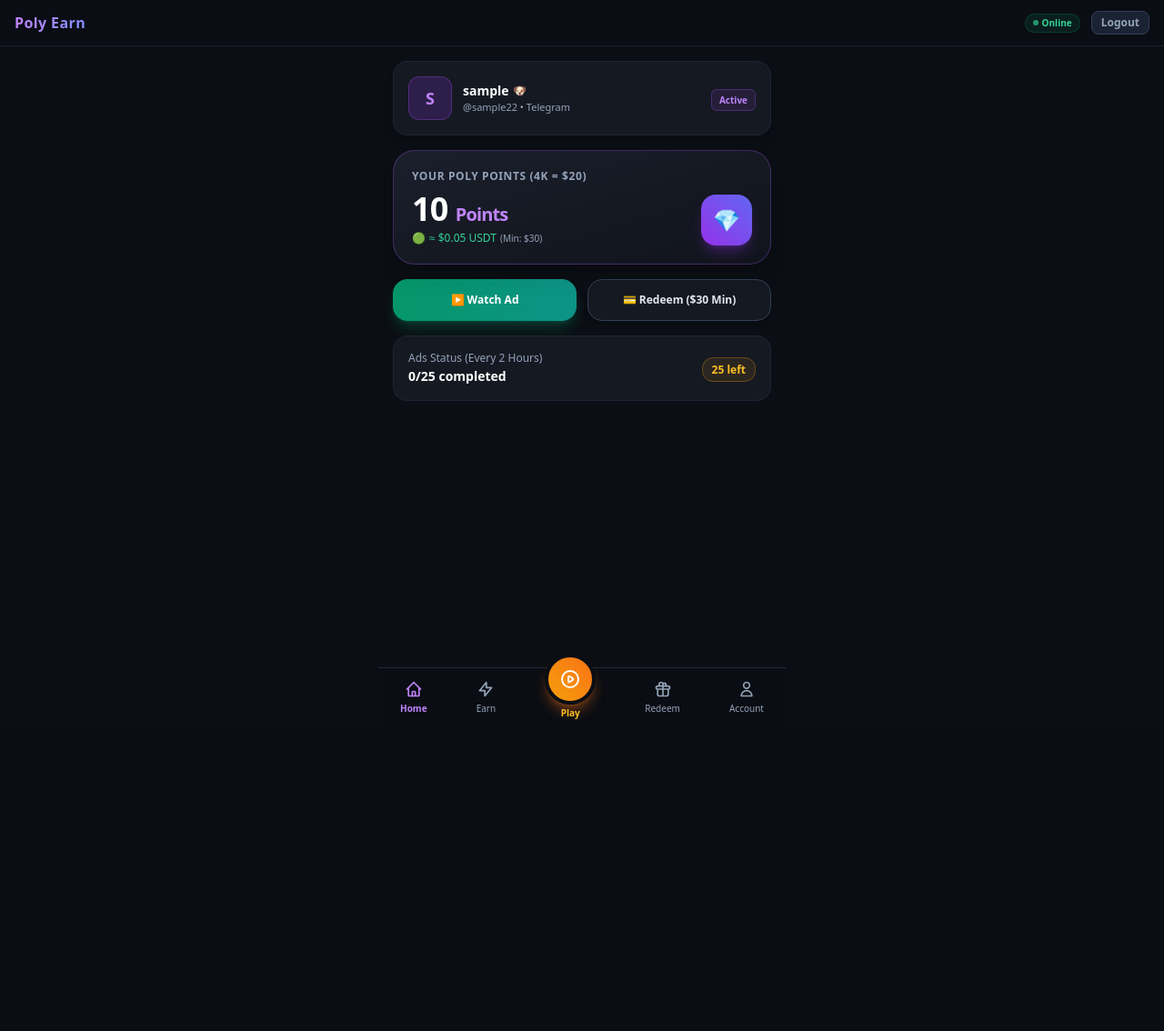
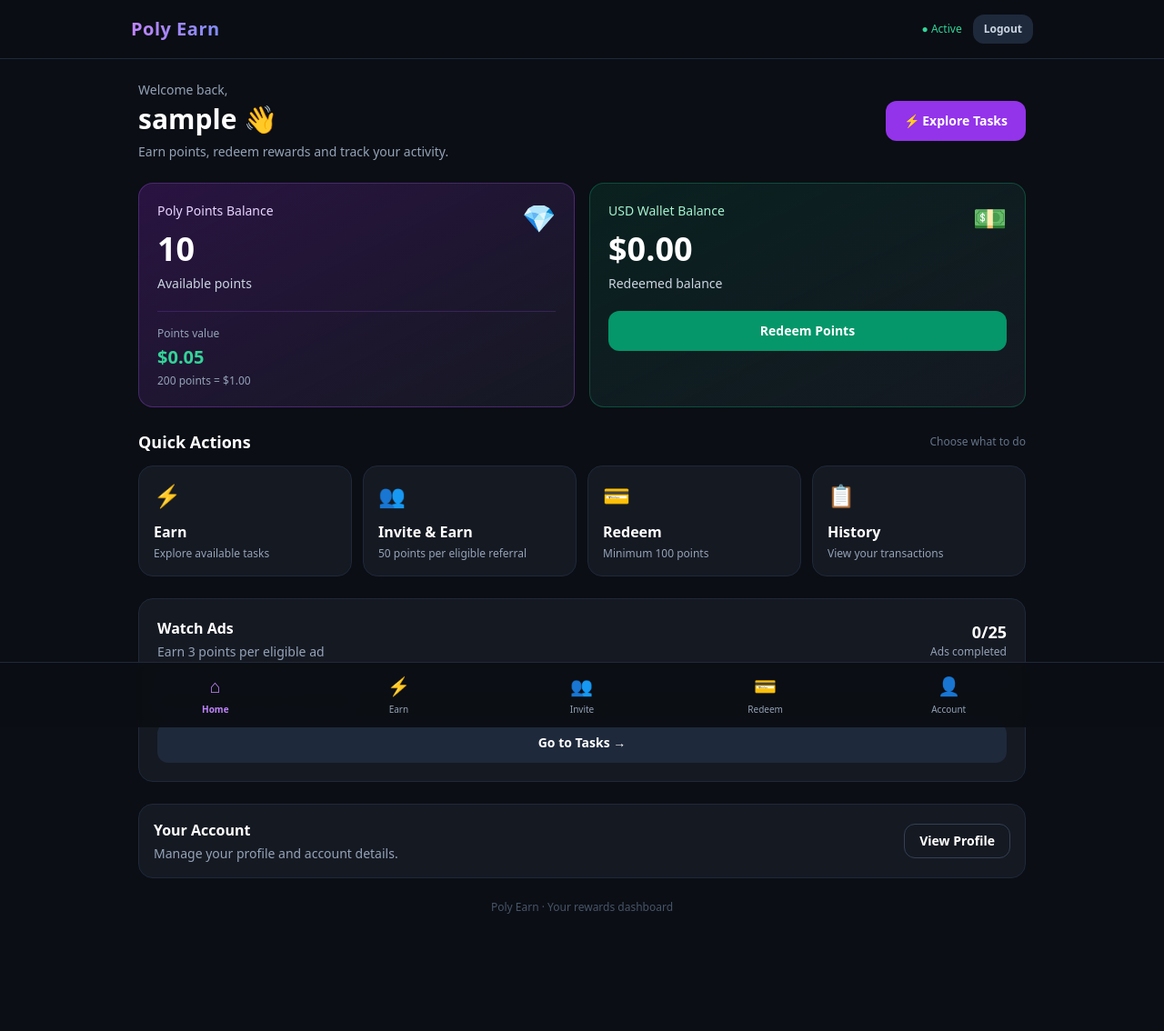
Before and after one commit to wizzidiamondblog-sketch/poly-earn, a Flask app: page /dashboard in a window 1280 px wide. Shown: the whole page at 91% size. Before the commit the page ends 791 px from the top, so only its background shows below. Run offline with Flask 3, Linux system fonts and the light colour scheme; the visitor is signed in with stand-in values (Sample User, id 1); a database or web service that is not in the repository returns one stand-in record (values such as "Sample title"); some libraries are stand-ins or nearby versions.

Commit message:
Update dashboard.html

```diff
--- a/templates/dashboard.html
+++ b/templates/dashboard.html
@@ -1,3 +1,4 @@
+
 <!DOCTYPE html>
 <html lang="en">
 <head>
@@ -5,116 +6,219 @@
   <meta name="viewport" content="width=device-width, initial-scale=1.0">
   <title>Poly Earn - Dashboard</title>
   <script src="https://cdn.tailwindcss.com"></script>
+  <meta name="theme-color" content="#0b0e14">
 </head>
-<body class="bg-[#0b0e14] text-white min-h-screen pb-24 font-sans select-none">
 
-  <!-- Top Navigation / Header -->
-  <div class="flex justify-between items-center px-4 py-3 bg-[#0b0e14]/90 backdrop-blur border-b border-slate-800/60 sticky top-0 z-50">
-    <span class="text-base font-black tracking-wide bg-gradient-to-r from-purple-400 to-indigo-400 bg-clip-text text-transparent">Poly Earn</span>
-    <div class="flex items-center space-x-3">
-      <span class="inline-flex items-center px-2 py-0.5 rounded-full text-[10px] font-semibold bg-emerald-500/10 text-emerald-400 border border-emerald-500/20">
-        <span class="w-1.5 h-1.5 mr-1 bg-emerald-400 rounded-full animate-pulse"></span> Online
-      </span>
-      <a href="/logout" class="text-slate-400 hover:text-white text-xs font-semibold bg-slate-800/80 px-2.5 py-1 rounded-lg border border-slate-700">Logout</a>
+<body class="bg-[#0b0e14] text-white min-h-screen pb-24 font-sans">
+
+  <header class="sticky top-0 z-40 bg-[#0b0e14]/95 backdrop-blur border-b border-slate-800">
+    <div class="max-w-5xl mx-auto px-4 py-4 flex items-center justify-between">
+      <a href="/dashboard"
+         class="text-xl font-black tracking-wide bg-gradient-to-r from-purple-400 to-indigo-400 bg-clip-text text-transparent">
+        Poly Earn
+      </a>
+
+      <div class="flex items-center gap-3">
+        <span class="text-xs text-emerald-400">● Active</span>
+        <a href="/logout"
+           class="text-xs font-semibold text-slate-300 bg-slate-800 px-3 py-2 rounded-xl">
+          Logout
+        </a>
       </div>
     </div>
+  </header>
 
-  <!-- Main Container -->
-  <div class="max-w-md mx-auto p-4 space-y-4">
+  <main class="max-w-5xl mx-auto p-4 md:p-6 space-y-6">
 
-    <!-- Flash Messages -->
     {% with messages = get_flashed_messages(with_categories=true) %}
       {% if messages %}
         {% for category, message in messages %}
-          <div class="p-3 rounded-2xl text-center text-xs font-semibold border {% if category == 'error' %}bg-rose-500/10 border-rose-500/30 text-rose-400{% else %}bg-emerald-500/10 border-emerald-500/30 text-emerald-400{% endif %}">
+          <div class="p-3 rounded-xl text-sm border
+            {% if category == 'error' %}
+              bg-rose-500/10 border-rose-500/30 text-rose-300
+            {% else %}
+              bg-emerald-500/10 border-emerald-500/30 text-emerald-300
+            {% endif %}">
             {{ message }}
           </div>
         {% endfor %}
       {% endif %}
     {% endwith %}
 
-    <!-- Profile & Status Header Card -->
-    <div class="bg-[#151922] border border-slate-800/80 rounded-2xl p-4 flex items-center justify-between shadow-lg">
-      <div class="flex items-center space-x-3">
-        <div class="w-12 h-12 rounded-xl bg-purple-600/20 border border-purple-500/30 flex items-center justify-center font-bold text-purple-400 text-lg">
-          {{ username[0] | upper }}
+    <section class="flex flex-col sm:flex-row sm:items-center sm:justify-between gap-3">
+      <div>
+        <p class="text-sm text-slate-400">Welcome back,</p>
+        <h1 class="text-2xl md:text-3xl font-black mt-1">
+          {{ username }} 👋
+        </h1>
+        <p class="text-sm text-slate-400 mt-2">
+          Earn points, redeem rewards and track your activity.
+        </p>
       </div>
+
+      <a href="/tasks"
+         class="inline-flex justify-center items-center gap-2 bg-purple-600 hover:bg-purple-500 px-5 py-3 rounded-xl font-bold text-sm">
+        ⚡ Explore Tasks
+      </a>
+    </section>
+
+    <section class="grid grid-cols-1 sm:grid-cols-2 gap-4">
+
+      <div class="rounded-2xl p-5 border border-purple-500/30 bg-gradient-to-br from-purple-900/40 to-[#151922]">
+        <div class="flex justify-between items-start">
           <div>
-          <h3 class="font-bold text-sm text-white flex items-center">{{ username }} <span class="ml-1 text-xs">🐶</span></h3>
-          <p class="text-[11px] text-slate-400">@{{ username | lower }}22 &bull; Telegram</p>
+            <p class="text-sm text-purple-200">Poly Points Balance</p>
+            <h2 class="text-3xl md:text-4xl font-black mt-3 break-words">
+              {{ points }}
+            </h2>
+            <p class="text-sm text-slate-300 mt-2">Available points</p>
           </div>
+          <div class="text-3xl">💎</div>
         </div>
-      <div class="text-right">
-        <span class="text-[10px] bg-purple-500/10 text-purple-400 border border-purple-500/30 px-2 py-1 rounded-md font-bold">Active</span>
+
+        <div class="mt-5 pt-4 border-t border-purple-500/20">
+          <p class="text-xs text-slate-400">Points value</p>
+          <p class="text-xl font-bold text-emerald-400 mt-1">
+            ${{ "%.2f"|format(usd_value|float) }}
+          </p>
+          <p class="text-xs text-slate-400 mt-1">200 points = $1.00</p>
         </div>
       </div>
 
-    <!-- YOUR POLY POINTS BALANCE CARD -->
-    <div class="bg-gradient-to-br from-[#1a1f2c] via-[#151922] to-[#11141c] border border-purple-500/30 rounded-3xl p-5 relative overflow-hidden shadow-xl">
-      <p class="text-xs font-bold uppercase tracking-wider text-slate-400">YOUR POLY POINTS (4K = $20)</p>
-      <div class="flex justify-between items-end mt-2">
+      <div class="rounded-2xl p-5 border border-emerald-500/30 bg-gradient-to-br from-emerald-900/30 to-[#151922]">
+        <div class="flex justify-between items-start">
           <div>
-          <h2 class="text-4xl font-black text-white tracking-tight">{{ points }} <span class="text-xl font-bold text-purple-400">Points</span></h2>
-          <p class="text-xs font-medium text-emerald-400 mt-1 flex items-center">
-            <span class="mr-1">🟢</span> ≈ ${{ usd_value }} USDT <span class="text-[10px] text-slate-400 ml-1">(Min: $30)</span>
-          </p>
+            <p class="text-sm text-emerald-200">USD Wallet Balance</p>
+            <h2 class="text-3xl md:text-4xl font-black mt-3 break-words">
+              ${{ "%.2f"|format(usd_balance|default(0, true)|float) }}
+            </h2>
+            <p class="text-sm text-slate-300 mt-2">Redeemed balance</p>
           </div>
-        <div class="w-14 h-14 bg-gradient-to-tr from-purple-600 to-indigo-500 rounded-2xl flex items-center justify-center shadow-lg shadow-purple-600/30">
-          <span class="text-2xl">💎</span>
+          <div class="text-3xl">💵</div>
         </div>
+
+        <a href="/redeem"
+           class="block text-center mt-5 py-3 rounded-xl bg-emerald-600 hover:bg-emerald-500 font-bold text-sm">
+          Redeem Points
+        </a>
+      </div>
+
+    </section>
+
+    <section>
+      <div class="flex justify-between items-center mb-3">
+        <h2 class="text-lg font-bold">Quick Actions</h2>
+        <span class="text-xs text-slate-500">Choose what to do</span>
+      </div>
+
+      <div class="grid grid-cols-2 md:grid-cols-4 gap-3">
+
+        <a href="/tasks"
+           class="bg-[#151922] border border-slate-800 rounded-2xl p-4 hover:border-purple-500/50 transition">
+          <div class="text-2xl">⚡</div>
+          <h3 class="font-bold mt-3">Earn</h3>
+          <p class="text-xs text-slate-400 mt-1">Explore available tasks</p>
+        </a>
+
+        <a href="/invite"
+           class="bg-[#151922] border border-slate-800 rounded-2xl p-4 hover:border-purple-500/50 transition">
+          <div class="text-2xl">👥</div>
+          <h3 class="font-bold mt-3">Invite & Earn</h3>
+          <p class="text-xs text-slate-400 mt-1">50 points per eligible referral</p>
+        </a>
+
+        <a href="/redeem"
+           class="bg-[#151922] border border-slate-800 rounded-2xl p-4 hover:border-emerald-500/50 transition">
+          <div class="text-2xl">💳</div>
+          <h3 class="font-bold mt-3">Redeem</h3>
+          <p class="text-xs text-slate-400 mt-1">Minimum 100 points</p>
+        </a>
+
+        <a href="/history"
+           class="bg-[#151922] border border-slate-800 rounded-2xl p-4 hover:border-blue-500/50 transition">
+          <div class="text-2xl">📋</div>
+          <h3 class="font-bold mt-3">History</h3>
+          <p class="text-xs text-slate-400 mt-1">View your transactions</p>
+        </a>
+
+      </div>
+    </section>
+
+    <section class="bg-[#151922] border border-slate-800 rounded-2xl p-5">
+      <div class="flex justify-between items-center gap-3">
+        <div>
+          <h2 class="font-bold">Watch Ads</h2>
+          <p class="text-sm text-slate-400 mt-1">Earn 3 points per eligible ad</p>
+        </div>
+        <div class="text-right">
+          <p class="text-lg font-black">{{ ads_watched }}/25</p>
+          <p class="text-xs text-slate-400">Ads completed</p>
         </div>
       </div>
 
-    <!-- Actions: Direct Click Opens Ad & Loads Watch Page -->
-    <div class="grid grid-cols-2 gap-3">
-      <a href="/watch-ad" target="_self" onclick="window.open('https://uplcm.com/4/12063392', '_blank');" class="py-3.5 bg-gradient-to-r from-emerald-600 to-teal-600 hover:from-emerald-500 hover:to-teal-500 text-center font-bold rounded-2xl text-white transition-all shadow-lg shadow-emerald-600/30 flex items-center justify-center space-x-1.5 text-xs">
-        <span>▶ Watch Ad</span>
-      </a>
-      <a href="/redeem" class="py-3.5 bg-[#151922] border border-slate-700 hover:bg-slate-800 rounded-2xl font-bold text-xs text-center text-slate-200 shadow-md transition flex items-center justify-center space-x-1">
-        <span>💳 Redeem ($30 Min)</span>
-      </a>
-    </div>
-
-    <!-- Ad Tracker Status (25 Ads per 2 hrs) -->
-    <div class="bg-[#151922] border border-slate-800/80 rounded-2xl p-4 flex justify-between items-center">
-      <div>
-        <p class="text-xs text-slate-400 font-medium">Ads Status (Every 2 Hours)</p>
-        <p class="text-sm font-bold text-white mt-0.5">{{ ads_watched }}/25 completed</p>
-      </div>
-      <div class="text-right">
-        <span class="text-xs font-bold text-amber-400 bg-amber-500/10 border border-amber-500/30 px-2.5 py-1 rounded-xl">
-          {{ 25 - ads_watched }} left
-        </span>
+      <div class="w-full bg-slate-800 h-2 rounded-full mt-4 overflow-hidden">
+        <div class="bg-purple-500 h-2 rounded-full"
+             style="width: {{ [[(ads_watched|int / 25 * 100), 100]|min, 0]|max }}%">
         </div>
       </div>
 
+      <p class="text-xs text-slate-400 mt-3">
+        {{ [25 - (ads_watched|int), 0]|max }} ads remaining in your current limit.
+      </p>
+
+      <a href="/tasks"
+         class="block text-center mt-4 py-3 rounded-xl bg-slate-800 hover:bg-slate-700 font-bold text-sm">
+        Go to Tasks →
+      </a>
+    </section>
+
+    <section class="bg-[#151922] border border-slate-800 rounded-2xl p-4 flex items-center justify-between gap-3">
+      <div>
+        <h2 class="font-bold">Your Account</h2>
+        <p class="text-sm text-slate-400 mt-1">Manage your profile and account details.</p>
       </div>
+      <a href="/profile"
+         class="shrink-0 px-4 py-2 rounded-xl border border-slate-700 hover:bg-slate-800 text-sm font-bold">
+        View Profile
+      </a>
+    </section>
 
-  <!-- Bottom Navigation Bar -->
-  <div class="fixed bottom-0 left-0 right-0 bg-[#0b0e14]/95 backdrop-blur border-t border-slate-800 py-2 px-6 flex justify-between items-center z-50 max-w-md mx-auto">
-    <a href="/dashboard" class="flex flex-col items-center text-purple-400">
-      <svg class="w-5 h-5" fill="none" stroke="currentColor" stroke-width="2" viewBox="0 0 24 24"><path stroke-linecap="round" stroke-linejoin="round" d="M3 12l2-2m0 0l7-7 7 7M5 10v10a1 1 0 001 1h3m10-11l2 2m-2-2v10a1 1 0 01-1 1h-3m-6 0a1 1 0 001-1v-4a1 1 0 011-1h2a1 1 0 011 1v4a1 1 0 001 1m-6 0h6"/></svg>
-      <span class="text-[10px] mt-1 font-semibold">Home</span>
+    <p class="text-center text-xs text-slate-600 pb-2">
+      Poly Earn · Your rewards dashboard
+    </p>
+
+  </main>
+
+  <nav class="fixed bottom-0 inset-x-0 z-40 bg-[#0b0e14]/95 backdrop-blur border-t border-slate-800">
+    <div class="max-w-5xl mx-auto grid grid-cols-5 px-2 py-2">
+
+      <a href="/dashboard" class="flex flex-col items-center gap-1 text-purple-400 py-1">
+        <span class="text-xl">⌂</span>
+        <span class="text-[10px] font-semibold">Home</span>
       </a>
-    <a href="/watch-ad" target="_self" onclick="window.open('https://uplcm.com/4/12063392', '_blank');" class="flex flex-col items-center text-slate-400 hover:text-white">
-      <svg class="w-5 h-5" fill="none" stroke="currentColor" stroke-width="2" viewBox="0 0 24 24"><path stroke-linecap="round" stroke-linejoin="round" d="M13 10V3L4 14h7v7l9-11h-7z"/></svg>
-      <span class="text-[10px] mt-1">Earn</span>
+
+      <a href="/tasks" class="flex flex-col items-center gap-1 text-slate-400 hover:text-white py-1">
+        <span class="text-xl">⚡</span>
+        <span class="text-[10px]">Earn</span>
       </a>
-    <div class="flex flex-col items-center -mt-6">
-      <a href="/watch-ad" target="_self" onclick="window.open('https://uplcm.com/4/12063392', '_blank');" class="w-14 h-14 bg-gradient-to-tr from-amber-500 to-orange-500 rounded-full flex items-center justify-center shadow-lg shadow-orange-500/40 border-4 border-[#0b0e14]">
-        <svg class="w-6 h-6 text-white" fill="none" stroke="currentColor" stroke-width="2" viewBox="0 0 24 24"><path stroke-linecap="round" stroke-linejoin="round" d="M14.752 11.168l-3.197-2.132A1 1 0 0010 9.87v4.263a1 1 0 001.555.832l3.197-2.132a1 1 0 000-1.664z"/><path stroke-linecap="round" stroke-linejoin="round" d="M21 12a9 9 0 11-18 0 9 9 0 0118 0z"/></svg>
+
+      <a href="/invite" class="flex flex-col items-center gap-1 text-slate-400 hover:text-white py-1">
+        <span class="text-xl">👥</span>
+        <span class="text-[10px]">Invite</span>
       </a>
-      <span class="text-[10px] text-amber-400 font-bold mt-0.5">Play</span>
+
+      <a href="/redeem" class="flex flex-col items-center gap-1 text-slate-400 hover:text-white py-1">
+        <span class="text-xl">💳</span>
+        <span class="text-[10px]">Redeem</span>
+      </a>
+
+      <a href="/profile" class="flex flex-col items-center gap-1 text-slate-400 hover:text-white py-1">
+        <span class="text-xl">👤</span>
+        <span class="text-[10px]">Account</span>
+      </a>
+
     </div>
-    <a href="/redeem" class="flex flex-col items-center text-slate-400 hover:text-white">
-      <svg class="w-5 h-5" fill="none" stroke="currentColor" stroke-width="2" viewBox="0 0 24 24"><path stroke-linecap="round" stroke-linejoin="round" d="M12 8v13m0-13V6a2 2 0 112 2h-2zm0 0V5.5A2.5 2.5 0 109.5 8H12zm-7 4h14M5 12a2 2 0 110-4h14a2 2 0 110 4M5 12v7a2 2 0 002 2h10a2 2 0 002-2v-7"/></svg>
-      <span class="text-[10px] mt-1">Redeem</span>
-    </a>
-    <a href="/logout" class="flex flex-col items-center text-slate-400 hover:text-white">
-      <svg class="w-5 h-5" fill="none" stroke="currentColor" stroke-width="2" viewBox="0 0 24 24"><path stroke-linecap="round" stroke-linejoin="round" d="M16 7a4 4 0 11-8 0 4 4 0 018 0zM12 14a7 7 0 00-7 7h14a7 7 0 00-7-7z"/></svg>
-      <span class="text-[10px] mt-1">Account</span>
-    </a>
-  </div>
+  </nav>
 
 </body>
 </html>
```
Lines whose indentation alone changed are shown as unchanged.
